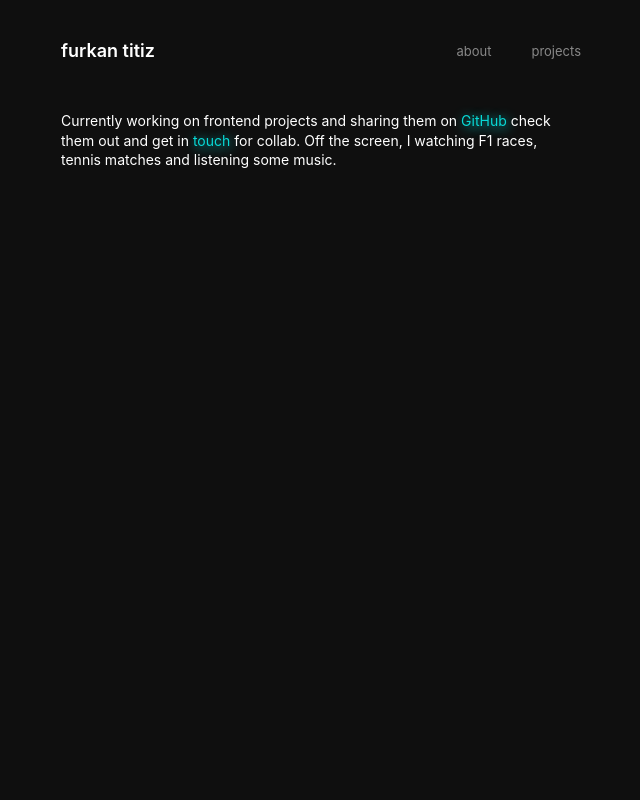
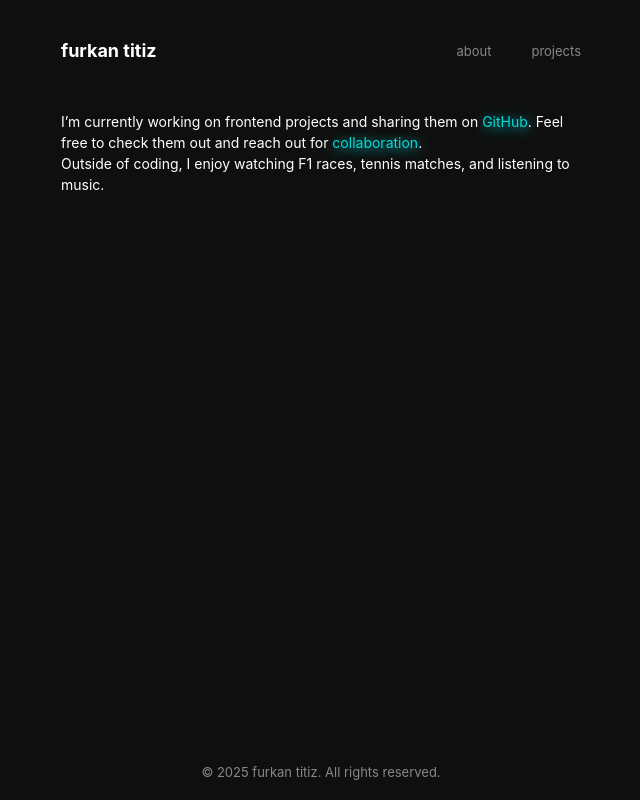
Before and after one commit to qrphy/homepage, a React (Create React App) app: page / in a window 1280 px wide. Shown: the whole page, without its empty margins (319-959 px from the left). Built offline with nearby package versions, Linux system fonts and the light colour scheme.

Commit message:
add footer section and update main content

```diff
--- a/public/index.html
+++ b/public/index.html
@@ -4,7 +4,7 @@
     <meta charset="utf-8" />
     <meta name="viewport" content="width=device-width, initial-scale=1" />
     <meta name="theme-color" content="#000000" />
-    <meta name="description" content="Furkan Titiz is a 20 years old graduated frontend developer." />
+    <meta name="description" content="Furkan Titiz is a 21 years old graduated frontend developer." />
 
     <!-- Favicon -->
     <link rel="icon" href="/favicon.ico" />
@@ -13,8 +13,8 @@
     <link rel="icon" type="image/png" sizes="16x16" href="/favicon-16x16.png">
 
     <!-- Social Media -->
-    <meta property="og:title" content="Furkan Titiz" />
-    <meta property="og:description" content="Furkan Titiz is a 20 years old graduated frontend developer." />
+    <meta property="og:title" content="furkan titiz" />
+    <meta property="og:description" content="Furkan Titiz is a 21 years old graduated frontend developer." />
     <meta property="og:url" content="https://furkantitiz.dev/" />
     <meta property="og:type" content="website" />
 
--- a/src/App.css
+++ b/src/App.css
@@ -1,9 +1,9 @@
 .App {
   min-height: 100vh;
-  background-color: #000000;
   background-color: #0F0F0F;
   color: #ffffff;
   padding: 40px;
+  padding-bottom: 20px;
   display: flex;
   flex-direction: column;
   max-width: 600px;
@@ -19,7 +19,7 @@
 
 .name h1 {
   font-size: 18px;
-  font-weight: 600;
+  font-weight: 700;
   color: #ffffff;
   margin: 0;
 }
@@ -48,7 +48,7 @@
 
 .main-content p {
   font-size: 14px;
-  line-height: 1.4;
+  line-height: 1.5;
   color: #ffffff;
   font-weight: 400;
   max-width: 650px;
@@ -68,22 +68,19 @@
 }
 
 .footer {
-  margin-top: auto;
+  text-align: center;
+  font-size: 13px;
+  margin-bottom: 0;
+  padding-bottom: 0;
+  color: #888888;
 }
 
-.social-links {
-  display: flex;
-  gap: 40px;
+.fade-in {
+  opacity: 0;
+  animation: fade 1s forwards;
 }
-
-.social-links a {
-  font-size: 16px;
-  color: #888888;
-  font-weight: 400;
-  text-decoration: none;
-  cursor: pointer;
+@keyframes fade {
+  to {
+    opacity: 1;
+  }
 }
-
-.social-links a:hover {
-  color: #ffffff;
-}
--- a/src/App.js
+++ b/src/App.js
@@ -15,11 +15,17 @@ function App() {
 
       <main className="main-content">
         <p>
-          Currently working on frontend projects and sharing them on <a href='https://github.com/qrphy' target='_blank'>GitHub </a>
-          check them out and get in <a href="mailto:furkantitiz96@gmail.com">touch</a> for collab.
-          Off the screen, I watching F1 races, tennis matches and listening some music.
+          I’m currently working on frontend projects and sharing them on<a href='https://github.com/qrphy' target='_blank'> GitHub</a>.
+          Feel free to check them out and reach out for <a href="mailto:furkantitiz96@gmail.com">collaboration</a>.</p>
+          <p>
+          Outside of coding, I enjoy watching F1 races, tennis matches, and listening to music.
         </p>
       </main>
+      <footer className="footer">
+        <p>
+          &copy; 2025 furkan titiz. All rights reserved.
+        </p>
+        </footer>
     </div>
   );
 }
```
